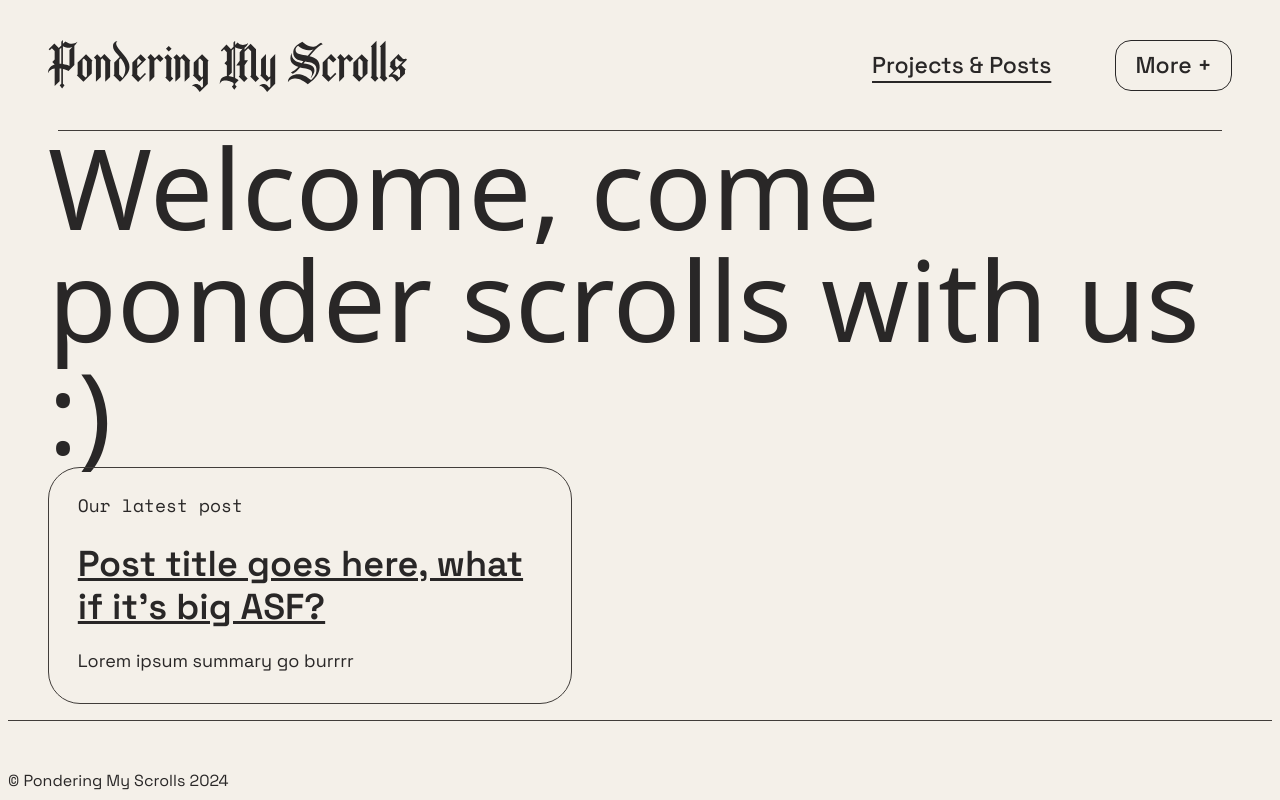
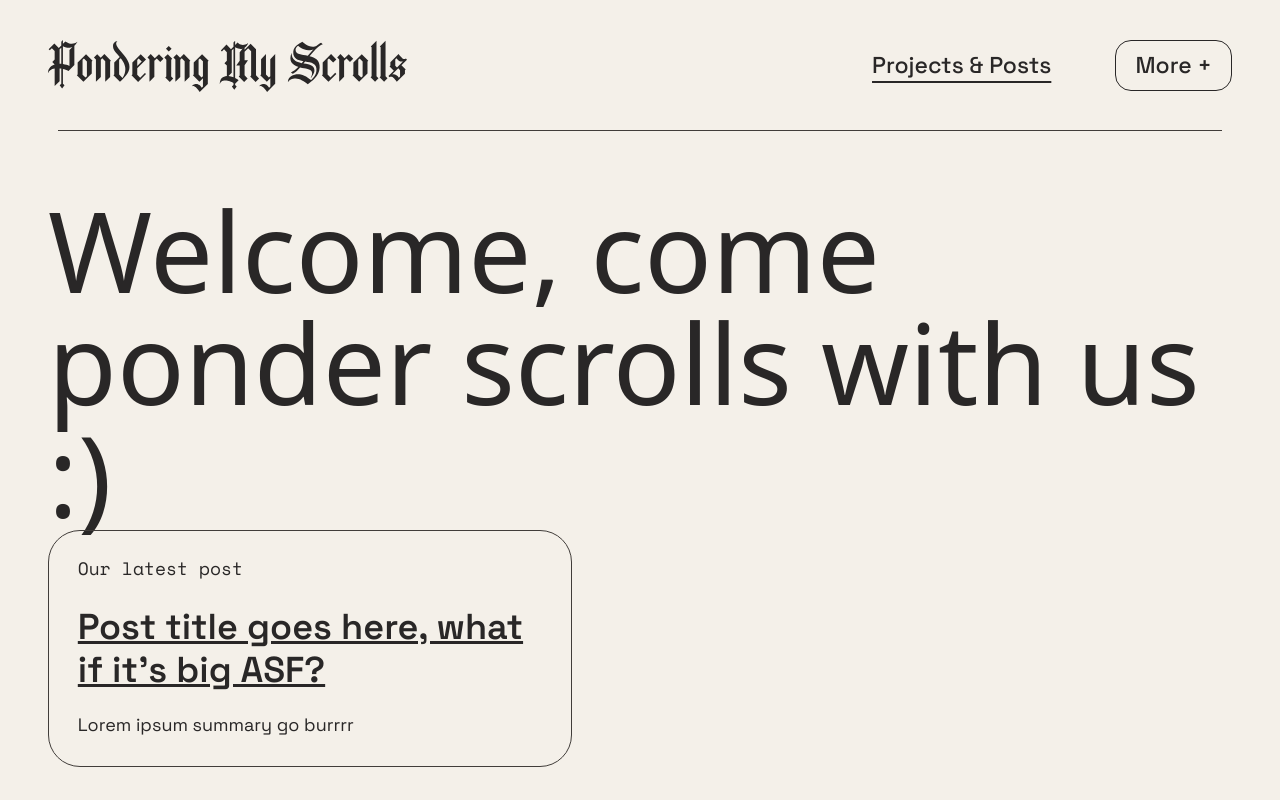
Before and after one commit to Pondering-My-Scrolls/pondering-my-scrolls-website, a Next.js app: page / in a window 1280 px wide. Shown: the top 800 px of the page. Built offline with nearby package versions, Linux system fonts and the light colour scheme; a web font is replaced by a local one.

Commit message:
Add pv class

```diff
--- a/assets/styles/2-layout.scss
+++ b/assets/styles/2-layout.scss
@@ -30,6 +30,11 @@
             text-align: center;
         }
     }
+}
+
+.pv {
+    padding-top: 5% !important;
+    padding-bottom: 5% !important;
 }
 
 img[class^="col-"],
```
